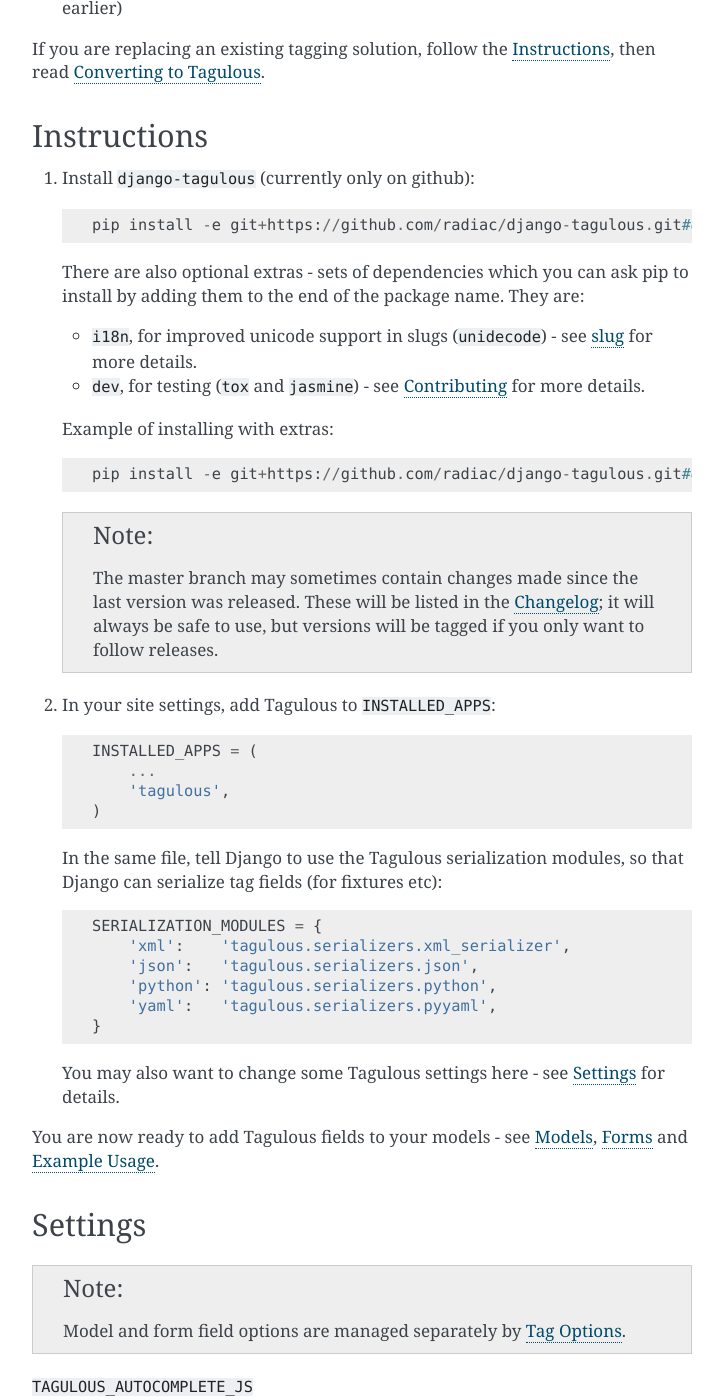
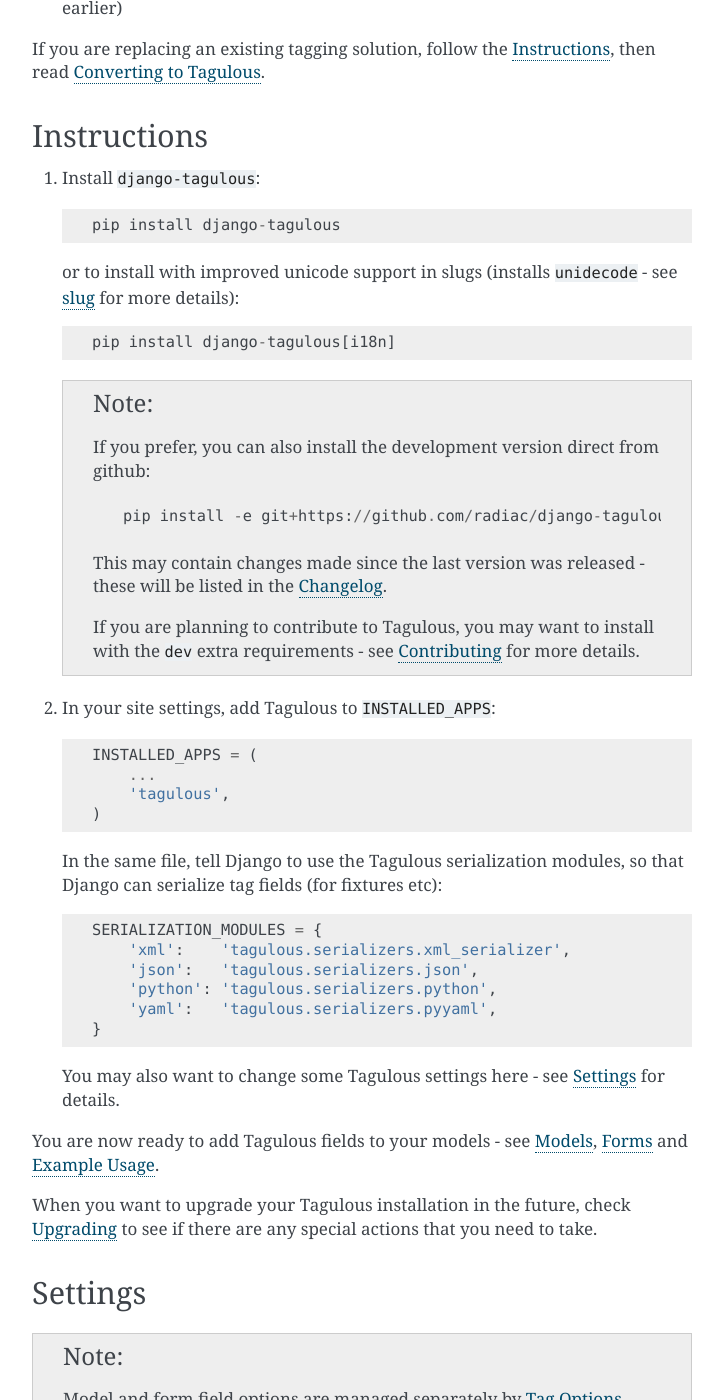
Before and after one commit to radiac/django-tagulous, a Sphinx documentation site: the page built from docs/installation.rst, in a window 1280 px wide and 1400 px high, scrolled down 373 px. Shown: the whole window, without its empty margins (388-1111 px from the left). Built offline with Sphinx 7.4.7, drawn with Linux system fonts in a browser that asks for light colours.

Commit message:
Fix packaging

```diff
--- a/docs/contributing.rst
+++ b/docs/contributing.rst
@@ -19,9 +19,9 @@
 The easiest way to work on Tagulous is to fork the project on github, then
 install it to a virtualenv::
 
-    pip install -e git://github.com/radiac/django-tagulous.git#egg=django-tagulous[dev][i18n]
+    pip install -e git://github.com/my_username/django-tagulous.git#egg=django-tagulous[dev][i18n]
 
-(replacing ``radiac`` with your usename).
+(replacing ``my_username`` with your usename).
 
 This will install the development dependencies too, and you'll find the
 tagulous source ready for you to work on in the ``src`` folder of your
--- a/docs/installation.rst
+++ b/docs/installation.rst
@@ -26,28 +26,27 @@
 Instructions
 ============
 
-1. Install ``django-tagulous`` (currently only on github)::
+1. Install ``django-tagulous``::
 
-    pip install -e git+https://github.com/radiac/django-tagulous.git#egg=django-tagulous
+    pip install django-tagulous
 
-   There are also optional extras - sets of dependencies which you can ask pip
-   to install by adding them to the end of the package name. They are:
+   or to install with improved unicode support in slugs (installs ``unidecode``
+   - see :ref:`model_slug` for more details)::
 
-   * ``i18n``, for improved unicode support in slugs (``unidecode``) - see
-     :ref:`model_slug` for more details.
-   * ``dev``, for testing (``tox`` and ``jasmine``) - see :doc:`contributing`
-     for more details.
-
-   Example of installing with extras::
-
-    pip install -e git+https://github.com/radiac/django-tagulous.git#egg=django-tagulous[i18n][dev]
+    pip install django-tagulous[i18n]
 
    .. note::
+        If you prefer, you can also install the development version direct from
+        github::
 
-       The master branch may sometimes contain changes made since the last
-       version was released. These will be listed in the :ref:`changelog`; it will
-       always be safe to use, but versions will be tagged if you only want to
-       follow releases.
+            pip install -e git+https://github.com/radiac/django-tagulous.git#egg=django-tagulous
+
+        This may contain changes made since the last version was released -
+        these will be listed in the :ref:`changelog`.
+
+        If you are planning to contribute to Tagulous, you may want to install
+        with the ``dev`` extra requirements - see :doc:`contributing` for more
+        details.
 
 2. In your site settings, add Tagulous to ``INSTALLED_APPS``::
 
@@ -71,6 +70,9 @@
 
 You are now ready to add Tagulous fields to your models - see
 :doc:`models/index`, :doc:`forms` and :doc:`usage`.
+
+When you want to upgrade your Tagulous installation in the future, check
+:doc:`upgrading` to see if there are any special actions that you need to take.
 
 
 .. _settings:
--- a/docs/upgrading.rst
+++ b/docs/upgrading.rst
@@ -8,7 +8,7 @@
 1. Check which version of Tagulous you are upgrading from::
 
     python
-    >>> import yarr
+    >>> import tagulous
     >>> tagulous.__version__
 
 2. Upgrade the Tagulous package::
--- a/setup.py
+++ b/setup.py
@@ -112,5 +112,6 @@
         'i18n': ['unidecode'],
     },
     zip_safe=True,
-    packages=find_packages(exclude=('tests*',))
+    packages=find_packages(exclude=('docs', 'tests*',)),
+    include_package_data=True,
 )
```
Also changed, not shown: README.rst (+4 -3 lines), 2 other files.
